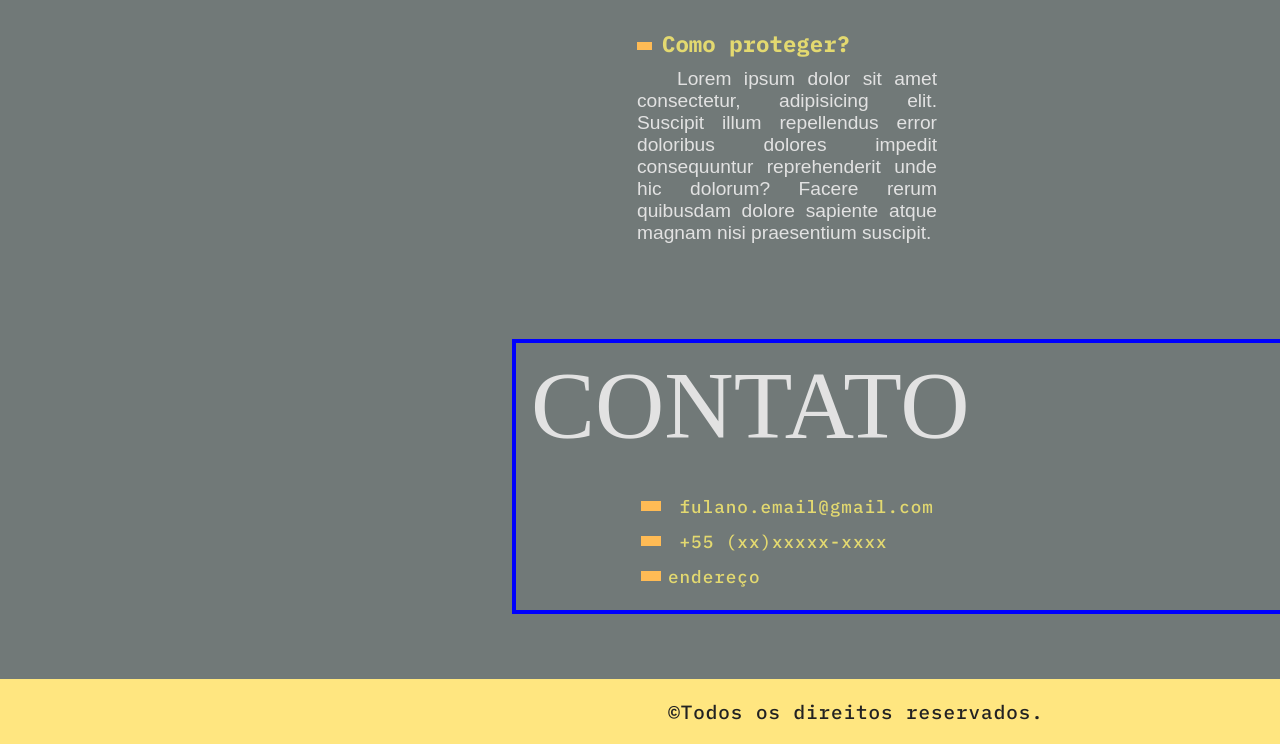
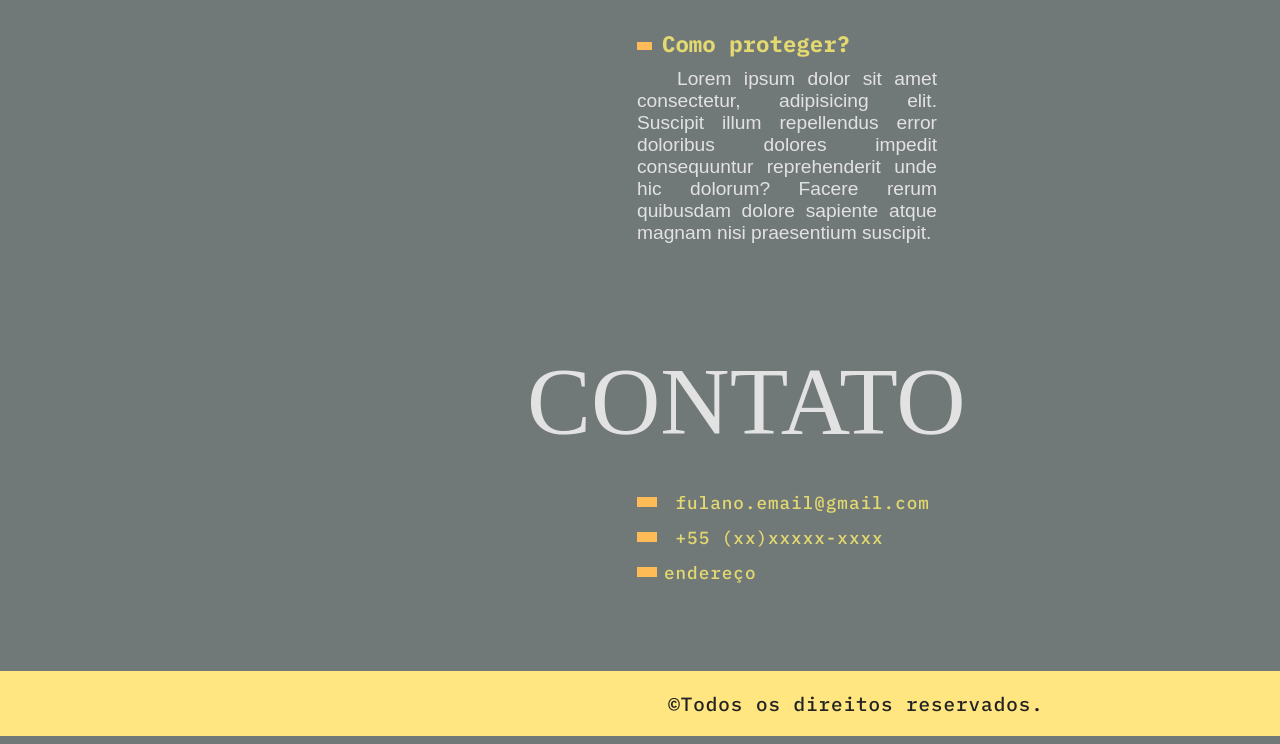
Before and after one commit to renatoMarqs/Close-national-geo, a plain HTML site: page index.html in a window 1280 px wide. Shown: the part 3041-3785 px from the top of the page. Drawn offline with Linux system fonts and the light colour scheme; a web font is replaced by a local one.

Commit message:
Contatos.css alterado

```diff
--- a/src/styles/layout/contatos.css
+++ b/src/styles/layout/contatos.css
@@ -1,6 +1,3 @@
-.section-three{
-    border: 4px solid blue;
-}
 
 .section-three > h1{
     grid-column: 1/4;
```
